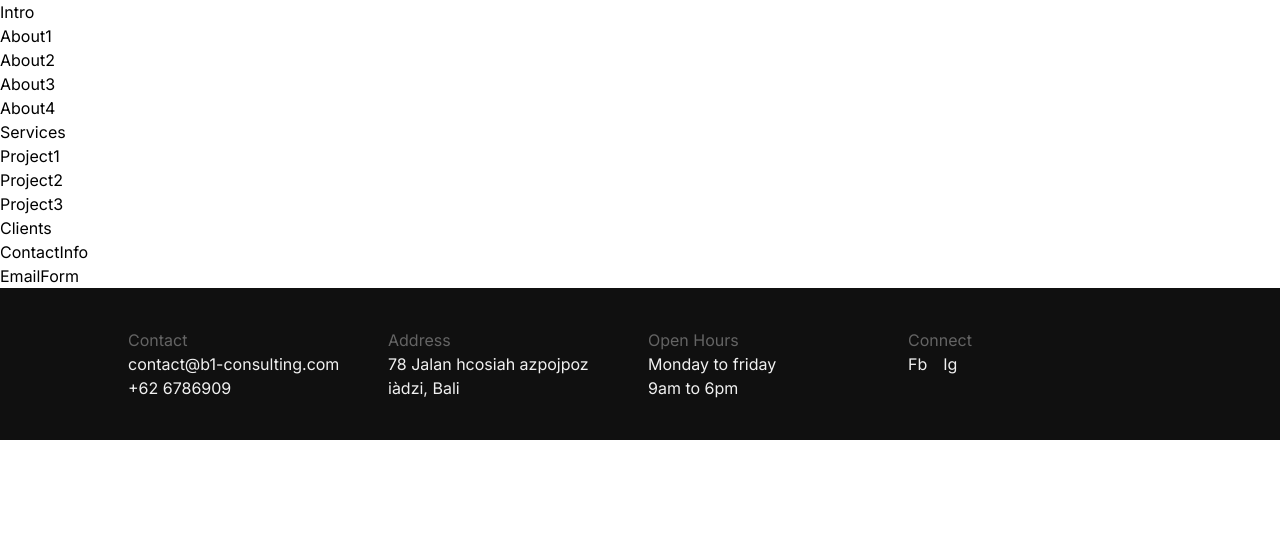
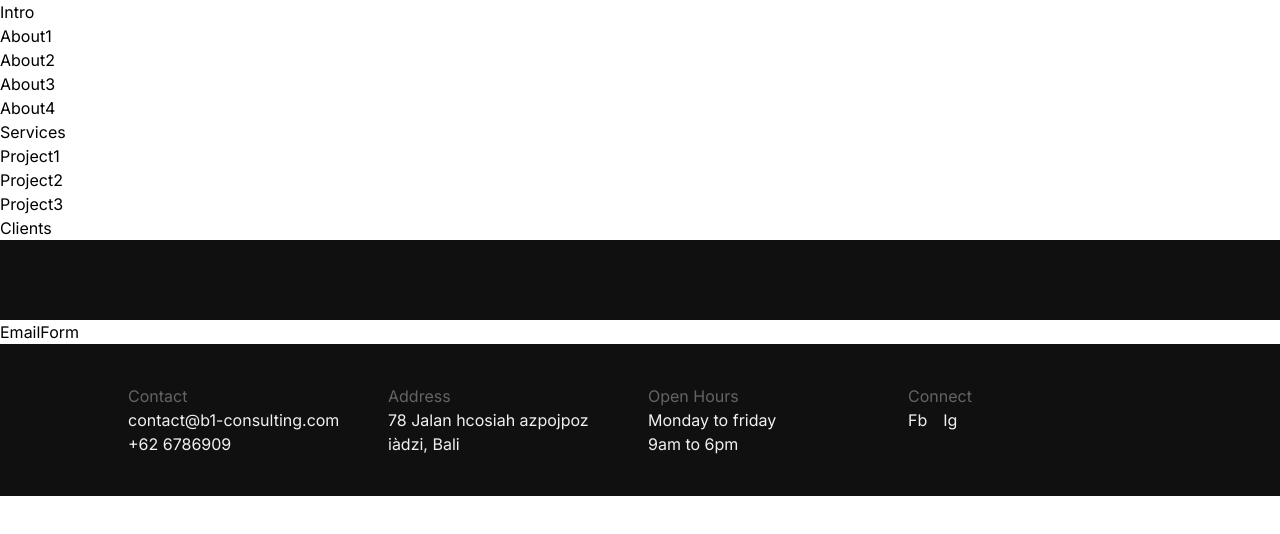
Before and after one commit to DevAdeelAhmad/b-one-consulting, a Next.js app: page / in a window 1280 px wide. Shown: the top 534 px of the page. Built offline with nearby package versions, Linux system fonts and the light colour scheme.

Commit message:
working on contact info

```diff
--- a/components/Contact/ContactInfo.tsx
+++ b/components/Contact/ContactInfo.tsx
@@ -1,9 +1,20 @@
-import React from 'react'
+import React from "react";
 
 const ContactInfo = () => {
   return (
-    <div>ContactInfo</div>
-  )
-}
+    <>
+      <section className="w-screen p-10 xl:px-32 bg-[#101010]">
+        {/* div 1 */}
+        <div className=" flex ">
 
-export default ContactInfo
+
+
+        </div>
+        {/* div 2 */}
+        <div className=""></div>
+      </section>
+    </>
+  );
+};
+
+export default ContactInfo;
```
Also changed, not shown: 1 other file (tests, documents, lock files or other folders).
